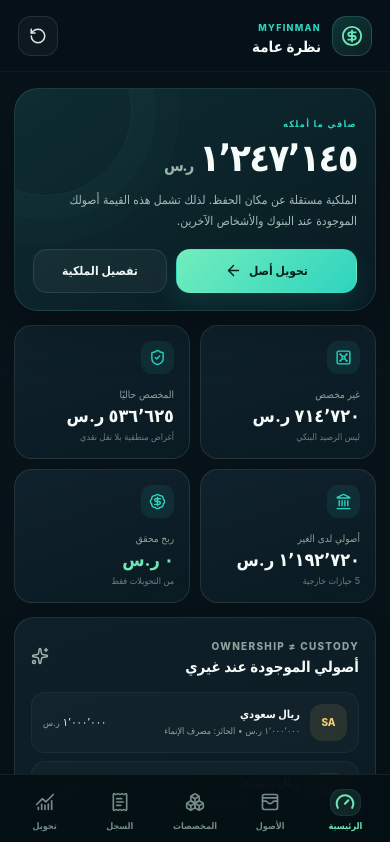
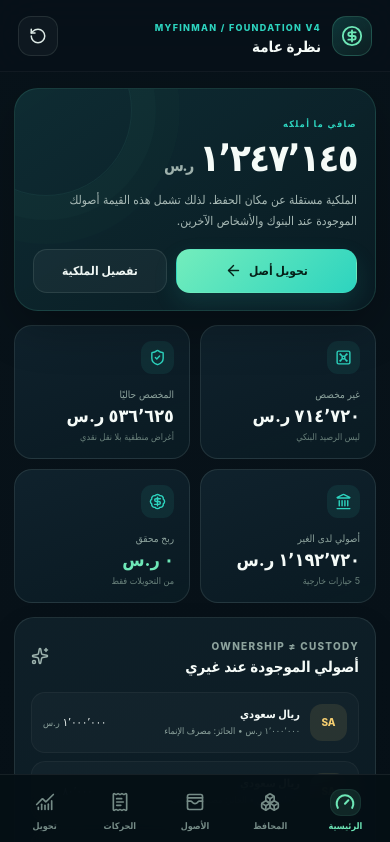
Before and after one commit to enosama2006/my_finance_manager, a React (Vite) app: page / in a window 390 px wide. Shown: the top 842 px of the page. Built offline with nearby package versions, Linux system fonts and the light colour scheme.

Commit message:
Align mobile navigation with V4 concepts

```diff
--- a/src/components/Shell.tsx
+++ b/src/components/Shell.tsx
@@ -5,43 +5,22 @@ export type PageKey = 'dashboard' | 'assets' | 'allocations' | 'ledger' | 'trade
 
 const items: { id: PageKey; label: string; short: string; icon: typeof Gauge }[] = [
   { id: 'dashboard', label: 'نظرة عامة', short: 'الرئيسية', icon: Gauge },
+  { id: 'allocations', label: 'المحافظ', short: 'المحافظ', icon: Boxes },
   { id: 'assets', label: 'الأصول والحسابات', short: 'الأصول', icon: WalletCards },
-  { id: 'allocations', label: 'المخصصات', short: 'المخصصات', icon: Boxes },
-  { id: 'ledger', label: 'السجل المالي', short: 'السجل', icon: ReceiptText },
+  { id: 'ledger', label: 'الحركات', short: 'الحركات', icon: ReceiptText },
   { id: 'trade', label: 'تحويل الأصول', short: 'تحويل', icon: ChartNoAxesCombined },
 ]
 
 export function Shell({ page, onPage, onReset, children }: { page: PageKey; onPage: (p: PageKey) => void; onReset: () => void; children: ReactNode }) {
   const current = items.find((x) => x.id === page)
-  return (
-    <div className="app-stage">
-      <div className="app-shell">
-        <header className="mobile-header">
-          <div className="brand-lockup">
-            <div className="brand-mark"><CircleDollarSign size={22} /></div>
-            <div>
-              <span className="eyebrow">MYFINMAN</span>
-              <strong>{current?.label}</strong>
-            </div>
-          </div>
-          <button className="icon-button" onClick={onReset} aria-label="إعادة البيانات التجريبية" title="إعادة البيانات التجريبية">
-            <RotateCcw size={18} />
-          </button>
-        </header>
-
-        <main className="main-area">
-          <div className="content">{children}</div>
-        </main>
-
-        <nav className="bottom-nav" aria-label="التنقل الرئيسي">
-          {items.map(({ id, short, icon: Icon }) => (
-            <button key={id} className={page === id ? 'bottom-nav-item active' : 'bottom-nav-item'} onClick={() => onPage(id)}>
-              <span className="bottom-nav-icon"><Icon size={20} strokeWidth={page === id ? 2.5 : 2} /></span>
-              <span>{short}</span>
-            </button>
-          ))}
-        </nav>
-      </div>
-    </div>
-  )
+  return <div className="app-stage"><div className="app-shell">
+    <header className="mobile-header">
+      <div className="brand-lockup"><div className="brand-mark"><CircleDollarSign size={22} /></div><div><span className="eyebrow">MYFINMAN / FOUNDATION V4</span><strong>{current?.label}</strong></div></div>
+      <button className="icon-button" onClick={onReset} aria-label="إعادة البيانات التجريبية" title="إعادة البيانات التجريبية"><RotateCcw size={18} /></button>
+    </header>
+    <main className="main-area"><div className="content">{children}</div></main>
+    <nav className="bottom-nav" aria-label="التنقل الرئيسي">
+      {items.map(({ id, short, icon: Icon }) => <button key={id} className={page === id ? 'bottom-nav-item active' : 'bottom-nav-item'} onClick={() => onPage(id)}><span className="bottom-nav-icon"><Icon size={20} strokeWidth={page === id ? 2.5 : 2} /></span><span>{short}</span></button>)}
+    </nav>
+  </div></div>
 }
```
